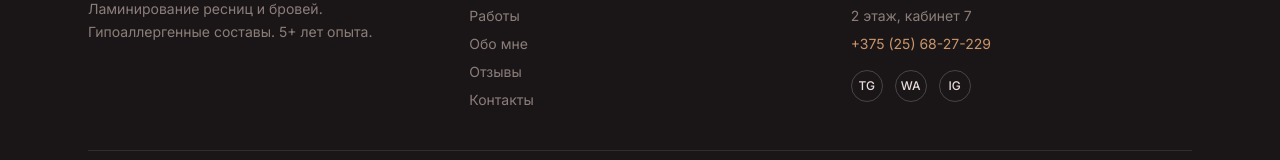
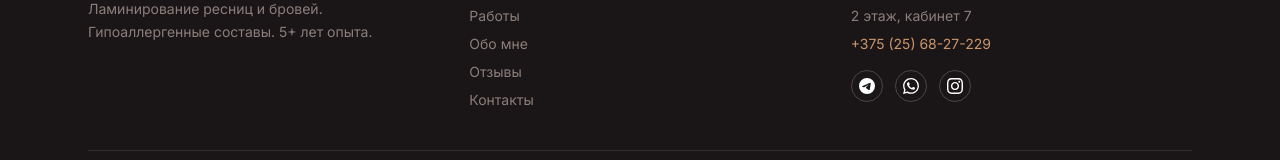
Before and after one commit to rahunak/zaiko_ta_nextjs, a Next.js app: page / in a window 1280 px wide. Shown: the part 5874-6034 px from the top of the page. Built offline with nearby package versions, Linux system fonts and the light colour scheme.

Commit message:
feat: footer icons updated

```diff
--- a/app/page.tsx
+++ b/app/page.tsx
@@ -681,13 +681,15 @@ export default function Home() {
                 <span>2 этаж, кабинет 7</span>
                 <a href={`tel:${PHONE}`} className="hover:text-white transition-all duration-200 hover:translate-x-1" style={{ color: "#C9956A" }}>{PHONE_DISPLAY}</a>
                 <div className="flex items-center gap-3 mt-2">
-                  {[
-                    [TELEGRAM_URL, "TG"],
-                    [WHATSAPP_URL, "WA"],
-                    [INSTAGRAM_URL, "IG"],
-                  ].map(([href, label]) => (
-                    <a key={label} href={href} target="_blank" rel="noopener noreferrer" className="w-8 h-8 rounded-full flex items-center justify-center text-xs font-medium transition-all duration-200 hover:scale-110 hover:bg-white hover:text-black" style={{ border: "1px solid rgba(255,255,255,0.2)", color: "#E8DCDA" }}>{label}</a>
-                  ))}
+                  <a href={TELEGRAM_URL} target="_blank" rel="noopener noreferrer" className="group w-8 h-8 rounded-full flex items-center justify-center transition-all duration-200 hover:scale-110 hover:bg-white" style={{ border: "1px solid rgba(255,255,255,0.2)" }}>
+                    <Image src="/images/telegram.svg" alt="Telegram" width={16} height={16} className="transition-all duration-200 group-hover:brightness-0" />
+                  </a>
+                  <a href={WHATSAPP_URL} target="_blank" rel="noopener noreferrer" className="group w-8 h-8 rounded-full flex items-center justify-center transition-all duration-200 hover:scale-110 hover:bg-white" style={{ border: "1px solid rgba(255,255,255,0.2)" }}>
+                    <Image src="/images/whatsapp.svg" alt="WhatsApp" width={16} height={16} className="transition-all duration-200 group-hover:brightness-0" />
+                  </a>
+                  <a href={INSTAGRAM_URL} target="_blank" rel="noopener noreferrer" className="group w-8 h-8 rounded-full flex items-center justify-center transition-all duration-200 hover:scale-110 hover:bg-white" style={{ border: "1px solid rgba(255,255,255,0.2)" }}>
+                    <Image src="/images/instagram.svg" alt="Instagram" width={16} height={16} className="transition-all duration-200 group-hover:brightness-0" />
+                  </a>
                 </div>
               </div>
             </div>
```
